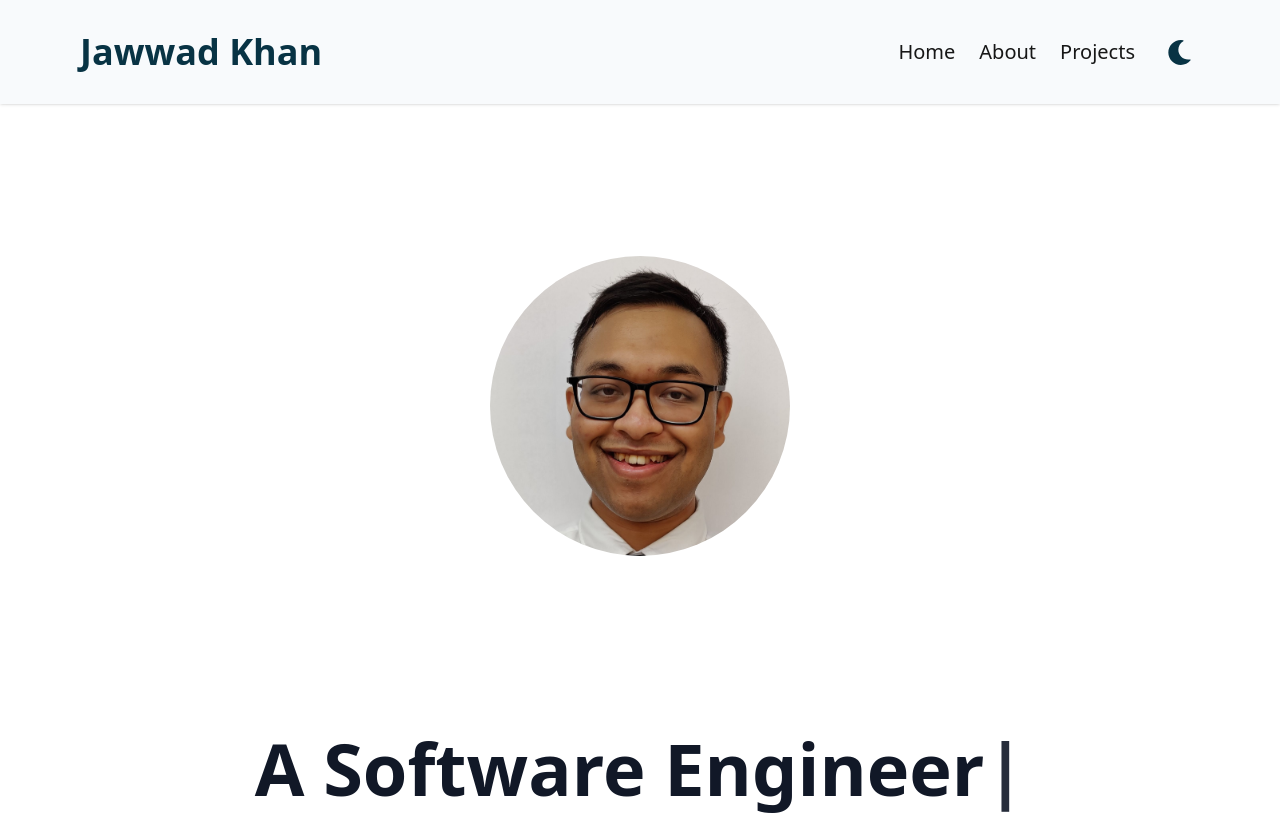
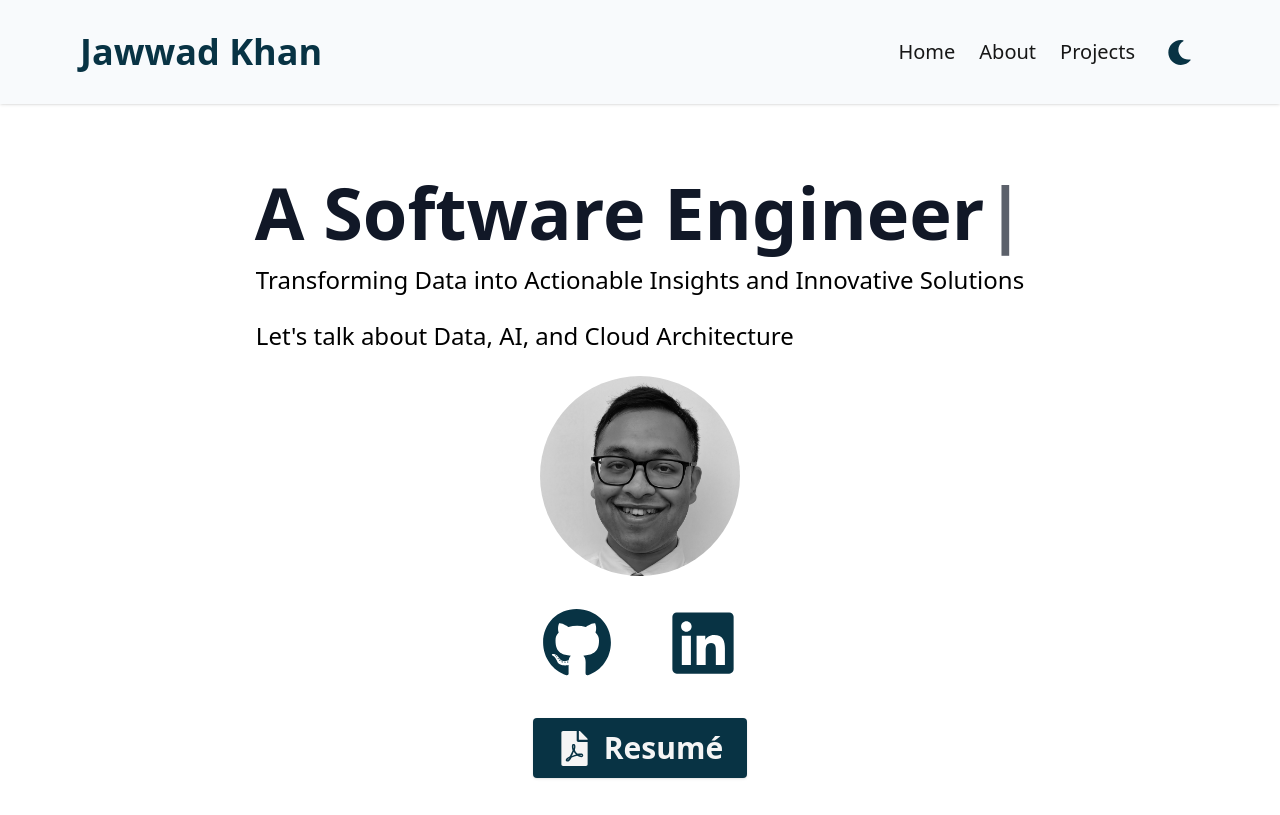
Before and after one commit to JawwadK/tailwind-portfolio, a Next.js app: page / in a window 1280 px wide. Shown: the top 815 px of the page. Built offline with nearby package versions, Linux system fonts and the light colour scheme.

Commit message:
changed layout to have headshot after text

```diff
--- a/components/Content.tsx
+++ b/components/Content.tsx
@@ -18,17 +18,6 @@ const Content = () => {
         className="min-h-screen flex flex-col justify-center items-center overflow-auto"
       >
         {/* Headshot Section */}
-        <SlideInAnimation direction="left">
-          <div className="w-full h-auto flex justify-center items-center sm:mt-64">
-            <Image
-              className="rounded-full shadow-3xl"
-              src="/Headshot Cropped.jpg"
-              alt="Jawwad Headshot Image"
-              width={300}
-              height={300}
-            />
-          </div>
-        </SlideInAnimation>
         {/* Text Section */}
         <div className="flex flex-col text-center items-center justify-center mt-12 md:pb-16 sm:py-32 md:text-left md:w-5/5">
           <TypingAnimation />
@@ -42,7 +31,17 @@ const Content = () => {
               Let's talk about Data, AI, and Cloud Architecture
             </p>
           </SlideInAnimation>
-
+          <SlideInAnimation direction="left">
+            <div className="w-full h-auto flex justify-center items-center">
+              <Image
+                className="rounded-full shadow-3xl transition-all duration-300 grayscale hover:grayscale-0"
+                src="/Headshot Cropped.jpg"
+                alt="Jawwad Headshot Image"
+                width={200}
+                height={200}
+              />
+            </div>
+          </SlideInAnimation>
           {/* Social Buttons Section */}
           <SlideInAnimation direction="right">
             <div className="pt-6 md:px-4 flex space-x-6 justify-center md:justify-start">
```
